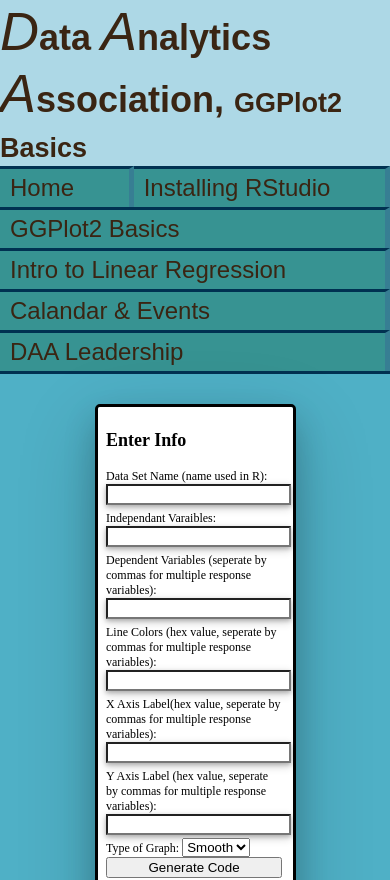
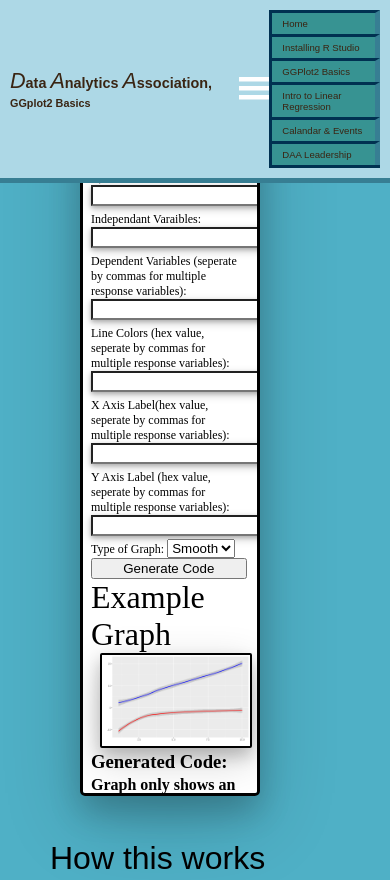
Before and after one commit to Senapaat1456/websystems_website, a plain HTML site: page ggplot2.html in a window 390 px wide. Shown: the top 880 px of the page. Drawn offline with Linux system fonts and the light colour scheme.

Commit message:
Added moble phone menu and added description of ggplot2 generator

```diff
--- a/css/ggplot2.css
+++ b/css/ggplot2.css
@@ -2,11 +2,16 @@
 
 display: flex;
 justify-content:space-around;
+flex-direction: column;
 
+}
+#main_body{
+  margin-left: 50px;
+  margin-right: 50px;
 }
 #ggplot2_generator_box{
   margin: 30px;
-  width: 50%;
+  width: 60%;
   height: 700px;
   box-shadow: 0 16px 32px 0 rgba(0, 0, 0, 0.2), 0 24px 80px 0 rgba(0, 0, 0, 0.19);
   border: 3px solid black;
--- a/css/master.css
+++ b/css/master.css
@@ -9,6 +9,7 @@
 
 /* Navagation Bar Style */
 .Title{
+  margin-top: 0;
   font-family: sans-serif;
   font-size: 225%;
   font-weight: bold;
@@ -24,11 +25,15 @@
   font-style: italic;
 }
 
+#menu_button{
+  display: none;
+}
+
 .Menu_Bar{
   list-style: none;
   display: flex;
   flex-direction: row;
-  justify-content:flex-start;
+  justify-content:space-between;
   background-color: #379392;
   border-bottom: 3px solid #003151;
 
@@ -54,6 +59,60 @@
   background-color: #46c2c0;
   border-right: 5px solid #2e6e6d;
 }
+.Menu_Option:active{
+  background-color: #46c2c0;
+  border-right: 5px solid #2e6e6d;
+}
+
+@media (max-width: 600px) {
+  #header{
+    margin-top: 0;
+      box-shadow: 0 -15 20 40 black;
+      position: fixed;
+      box-sizing: border-box;
+      left: 0;
+      right: 0;
+      left: 0;
+      display: flex;
+      flex-direction: row;
+      font-size: 50%;
+      justify-content:space-between;
+      align-items:center;
+      background-color: lightblue;
+      padding: 10px;
+      border-bottom: 5px solid #377E93;
+
+  }
+  #menu_button{
+    display: flex;
+  }
+  navation{
+    position: absolute;
+    right: 0;
+    top: 100%;
+    display: none;
+  }
+  navation.open{
+    display:flex;
+  }
+  .Menu_Bar{
+    flex-direction: column;
+  }
+  #main_body{
+    padding-top: 60px;
+  }
+  .Menu_Option{
+    border-left: 3px solid #003151;
+
+  }
+}
+@media (max-width: 400px){
+  #header{
+    font-size: 40%;
+  }
+}
+
+
 
 a{
   color: #3a2513;
--- a/ggplot2.html
+++ b/ggplot2.html
@@ -5,27 +5,44 @@
     <title>DAA - GGPlot2 Basics</title>
     <link rel="stylesheet" href="css/master.css">
     <link rel="stylesheet" href="css/ggplot2.css">
+    <script defer src="js/moble_menu_bar_script.js"></script>
+
   </head>
 
   <body>
 
     <! Navagation Bar Setup >
+    <div id = "header">
       <div class="Title">
-      <span class="Big_Letter"> D</span>ata <span class="Big_Letter"> A</span>nalytics <span class="Big_Letter"> A</span>ssociation, <span class="subtitle">GGPlot2 Basics</span>
+        <span class="Big_Letter"> D</span>ata <span class="Big_Letter"> A</span>nalytics <span class="Big_Letter"> A</span>ssociation, <span class="subtitle">GGplot2 Basics</span>
       </div>
 
+      <div id="menu_button">
+        <svg viewBox="0 0 100 80" width="30" height="30">
+          <rect fill="white" width="100" height="15"></rect>
+          <rect fill="white" y="30" width="100" height="15"></rect>
+          <rect fill="white" y="60" width="100" height="15"></rect>
+        </svg>
+      </div>
+      <nav id="navation">
         <ul class="Menu_Bar">
             <li class="Menu_Option"><a style="text-decoration:none" href = "index.html">Home</a></li>
-        <li class="Menu_Option"><a style="text-decoration:none" href = "rstudio.html">Installing RStudio</a></li>
+            <li class="Menu_Option"><a style="text-decoration:none" href = "rstudio.html">Installing R Studio</a></li>
             <li class="Menu_Option"><a style="text-decoration:none" href = "ggplot2.html">GGPlot2 Basics</a></li>
             <li class="Menu_Option"><a style="text-decoration:none" href = "linreg.html">Intro to Linear Regression</a></li>
             <li class="Menu_Option"><a style="text-decoration:none" href = "calandar.html">Calandar & Events</a></li>
             <li class="Menu_Option"><a style="text-decoration:none" href = "leadership.html">DAA Leadership</a></li>
         </ul>
+      </nav>
+    </div>
 
     <div id="main_body">
 
-      <iframe id="ggplot2_generator_box" src="ggplot2_generator.html" width="100%" height="100%"></iframe>
+      <div><iframe id="ggplot2_generator_box" src="ggplot2_generator.html" width="100%" height="100%"></iframe> </div>
+
+      <div class="Section_Heading">How this works</div>
+
+      <p>GGPlot2 is a package in R that takes in dataframes and generates profenional looking graphs. By entering the relevent data, this application will generate the code need to make the graph in R. Make sure for the dataframe and variable fields, you enter the exact name that R has stored in memory. Assuming everything is entered correctly, you can copy and paste the output directly into R Studio and when you run your code it will generate and display the graph. I recomend spiting the code that generates the dataframe and the code that graphs the data into two seperate chunks. To learn more about chunks and R Notebooks, go to <a href="rstudio.html#heading_2">Installing R Studio</a>. For more information about GGPlot2 and using it your self with out this tool go to <a href="https://ggplot2.tidyverse.org/"> ggplot.tidyverse.org</a> Important note: The graph displayed in the browser is just an example of the selected style and has no relation to the actual data you are graphing.</p>
 
     </div>
 
--- a/ggplot2_generator.html
+++ b/ggplot2_generator.html
@@ -14,7 +14,7 @@
       <div id="Left_Column">
 
         <h2>Enter Info</h2>
-        <span class="data_entry_span"><label for="data_set_input">Data Set Name (name used in R):</label>
+        <span class="data_entry_span"><label for="data_set_input">Datafame Name (name used in R):</label>
           <input type="text" id="Data_Set_Input" name="data_set_input"></span>
         <span class="data_entry_span"><label for="X_axis_input">Independant Varaibles:</label>
           <input type="text" id="X_Axis_Input" name="X_axis_input"></span>
--- /dev/null
+++ b/js/moble_menu_bar_script.js
@@ -0,0 +1,14 @@
+const menu_button = document.getElementById('menu_button');
+const navation = document.getElementById('navation')
+
+document.addEventListener('click', () => {
+  menu_button.classList.remove('active');
+  navation.classList.remove('open');
+});
+
+
+menu_button.addEventListener('click', e=>{
+  menu_button.classList.toggle('active');
+  navation.classList.toggle('open');
+  e.stopPropagation();
+});
```
Also changed, not shown: calandar.html (+14 -1 lines), index.html (+14 -1 lines), leadership.html (+14 -1 lines), linreg.html (+15 -2 lines), rstudio.html (+14 -4 lines), 1 other file. Lines whose indentation alone changed are shown as unchanged.
